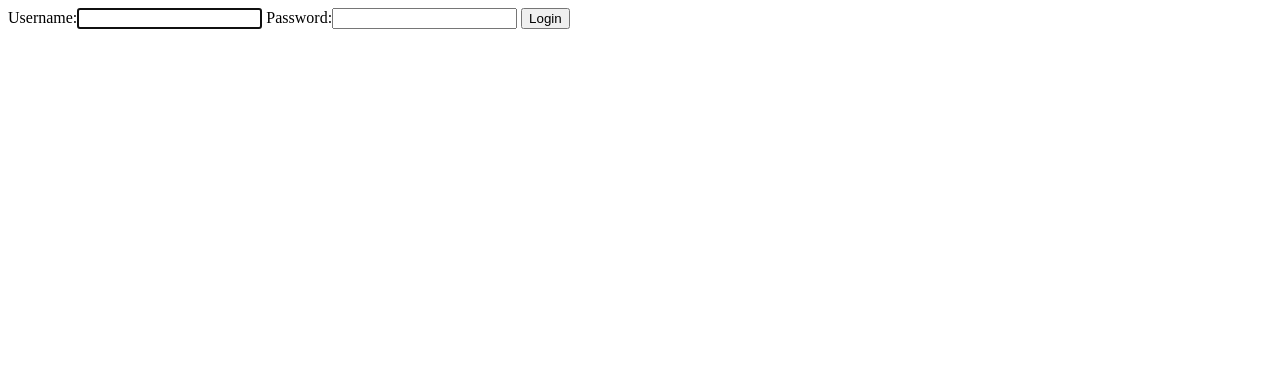
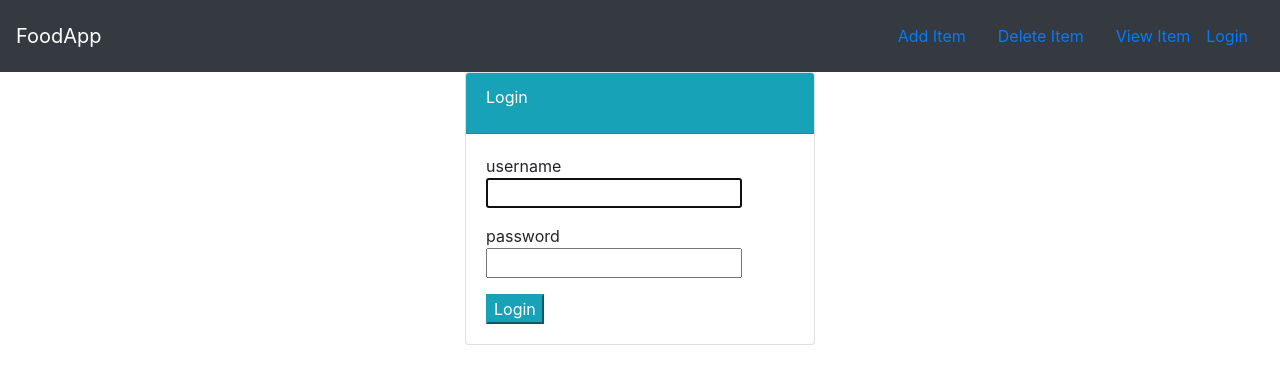
Before and after one commit to rigole/Django-Projects, a Django app: page /login/ in a window 1280 px wide. Shown: the top 384 px of the page. Run offline with Django 3.2, Linux system fonts and the light colour scheme.

Commit message:
styling the login page

```diff
--- a/mysite/food/templates/food/index.html
+++ b/mysite/food/templates/food/index.html
@@ -19,6 +19,7 @@
            <h3>{{ item.item_name }}</h3>
            <h5>{{ item.item_desc }}</h5>
            <h6>{{ item.item_price }} FCFA</h6>
+           <h6>{{ item.user_name }} FCFA</h6>
        </div>
        <div class="col-md-2">
            <a href="{% url 'food:details' item.id %}" class="btn btn-info">Details</a>
--- a/mysite/users/templates/users/login.html
+++ b/mysite/users/templates/users/login.html
@@ -1,5 +1,35 @@
-<form method="post">
-    {% csrf_token %}
-    {{ form }}
-    <button type="submit">Login</button>
-</form>
+{% extends 'food/base.html' %}
+
+{% block body %}
+  <div class="container">
+      <div class="row">
+          <div class="col-md-4 offset-md-4">
+              <div class="card">
+                  <div class="card-header text-white bg-info">
+                      <div class="card-title">
+                          Login
+                      </div>
+
+                  </div>
+                  <div class="card-body">
+                      <form method="post">
+                          {% csrf_token %}
+                          {% for field in form %}
+                              <div class="form-group">
+                                 {{ field.name }}
+                                  {{ field }}
+                              </div>
+                          {% endfor %}
+                         <button class="btn-info" type="submit">Login</button>
+                      </form>
+                  </div>
+
+              </div>
+
+          </div>
+
+      </div>
+
+  </div>
+
+{% endblock %}
--- a/mysite/users/templates/users/register.html
+++ b/mysite/users/templates/users/register.html
@@ -1,5 +1,11 @@
+{% extends 'food/base.html' %}
+
+{% block body %}
+
 <form method="post">
     {% csrf_token %}
     {{ form }}
     <button type="submit">Sign Up</button>
 </form>
+
+{% endblock %}
```
Also changed, not shown: mysite/db.sqlite3.
